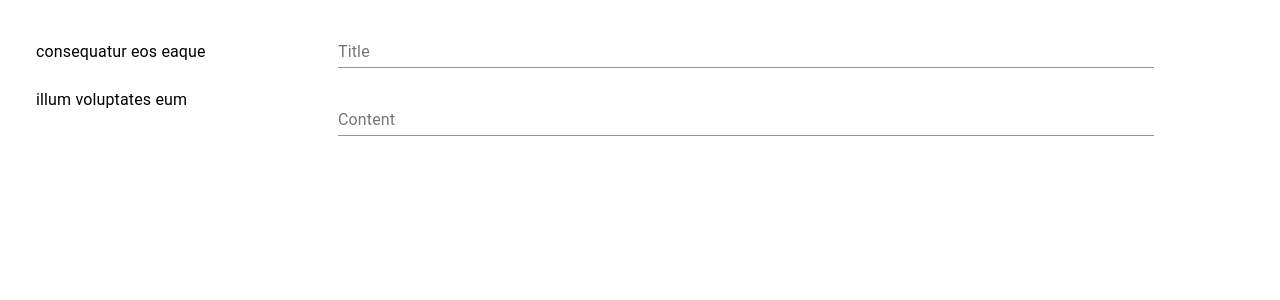
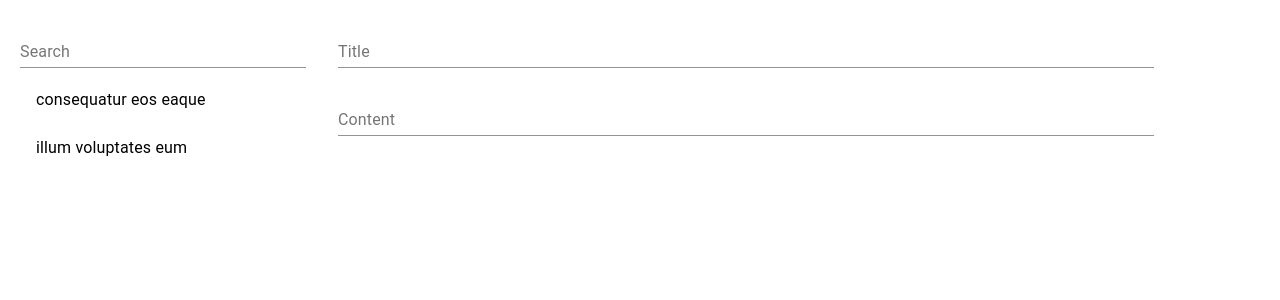
Before and after one commit to theotherdon/react-document-editor, a React (Create React App) app: page / in a window 1280 px wide. Shown: the top 300 px of the page. Built offline with nearby package versions, Linux system fonts and the light colour scheme.

Commit message:
Implement search

```diff
--- a/src/App.js
+++ b/src/App.js
@@ -15,21 +15,21 @@ function App() {
     buildSampleDocument()
   ])
   const [selectedListItem, setSelectedListItem] = useState({})
-
-  const renderListItem = listItem => (
-    <ListItem
-      selected={listItem.id === selectedListItem.id}
-      button
-      onClick={() => setSelectedListItem(listItem)}
-    >
-      <ListItemText>{listItem.title}</ListItemText>
-    </ListItem>
-  )
+  const [search, setSearch] = useState("")
 
   const getSelectedListItem = () =>
     _.isEmpty(selectedListItem)
       ? {}
       : _.find(listItems, { id: selectedListItem.id })
+
+  const getListItems = () =>
+    _.isEmpty(search)
+      ? listItems
+      : _.filter(
+          listItems,
+          listItem =>
+            listItem.title.includes(search) || listItem.content.includes(search)
+        )
 
   const handleListItemChange = key => event => {
     const updatedSelectedListItem = {
@@ -42,11 +42,28 @@ function App() {
     setListItems(updatedSelectedListItems)
   }
 
+  const renderListItem = listItem => (
+    <ListItem
+      key={listItem.id}
+      selected={listItem.id === selectedListItem.id}
+      button
+      onClick={() => setSelectedListItem(listItem)}
+    >
+      <ListItemText>{listItem.title}</ListItemText>
+    </ListItem>
+  )
+
   return (
     <div className="App">
       <Grid container spacing={4}>
         <Grid item xs={3}>
-          <List>{_.map(listItems, renderListItem)}</List>
+          <TextField
+            label="Search"
+            value={search}
+            fullWidth={true}
+            onChange={event => setSearch(event.target.value)}
+          />
+          <List>{_.map(getListItems(), renderListItem)}</List>
         </Grid>
         <Grid item xs={8}>
           <TextField
```
